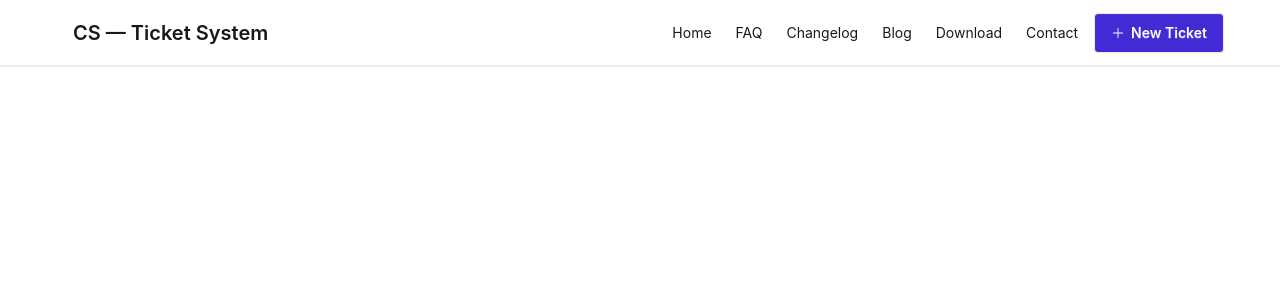
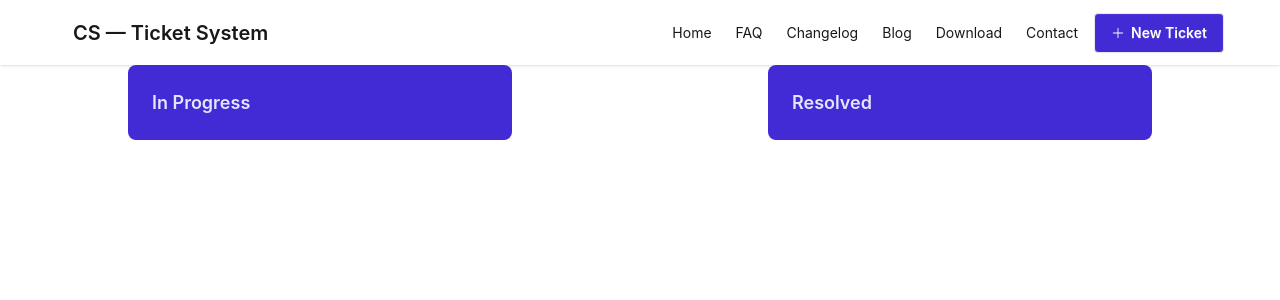
Before and after one commit to KeyaRaniMondal/Web-Development-Files, a React (Vite) app in the folder React/Ticket-System/: page / in a window 1280 px wide. Shown: the top 300 px of the page. Built offline with nearby package versions, Linux system fonts and the light colour scheme.

Commit message:
added Banner

```diff
--- /dev/null
+++ b/React/Ticket-System/src/Components/Banner.jsx
@@ -0,0 +1,20 @@
+import React from 'react';
+
+const Banner = () => {
+    return (
+        <div className='flex justify-around'>
+            <div className="card bg-primary text-primary-content w-96">
+                <div className="card-body">
+                    <h2 className="card-title">In Progress</h2>
+                </div>
+            </div>
+            <div className="card bg-primary text-primary-content w-96">
+                <div className="card-body">
+                    <h2 className="card-title">Resolved</h2>
+                </div>
+            </div>
+        </div>
+    );
+};
+
+export default Banner;
--- a/React/Ticket-System/src/Pages/HomePage.jsx
+++ b/React/Ticket-System/src/Pages/HomePage.jsx
@@ -1,13 +1,12 @@
 import React from 'react';
 import Navbar from '../Components/Navbar';
+import Banner from '../Components/Banner';
 
 const HomePage = () => {
     return (
         <>
             <Navbar/>
-            <div >
-
-            </div>
+           <Banner/>
         </>
     );
 };
```
